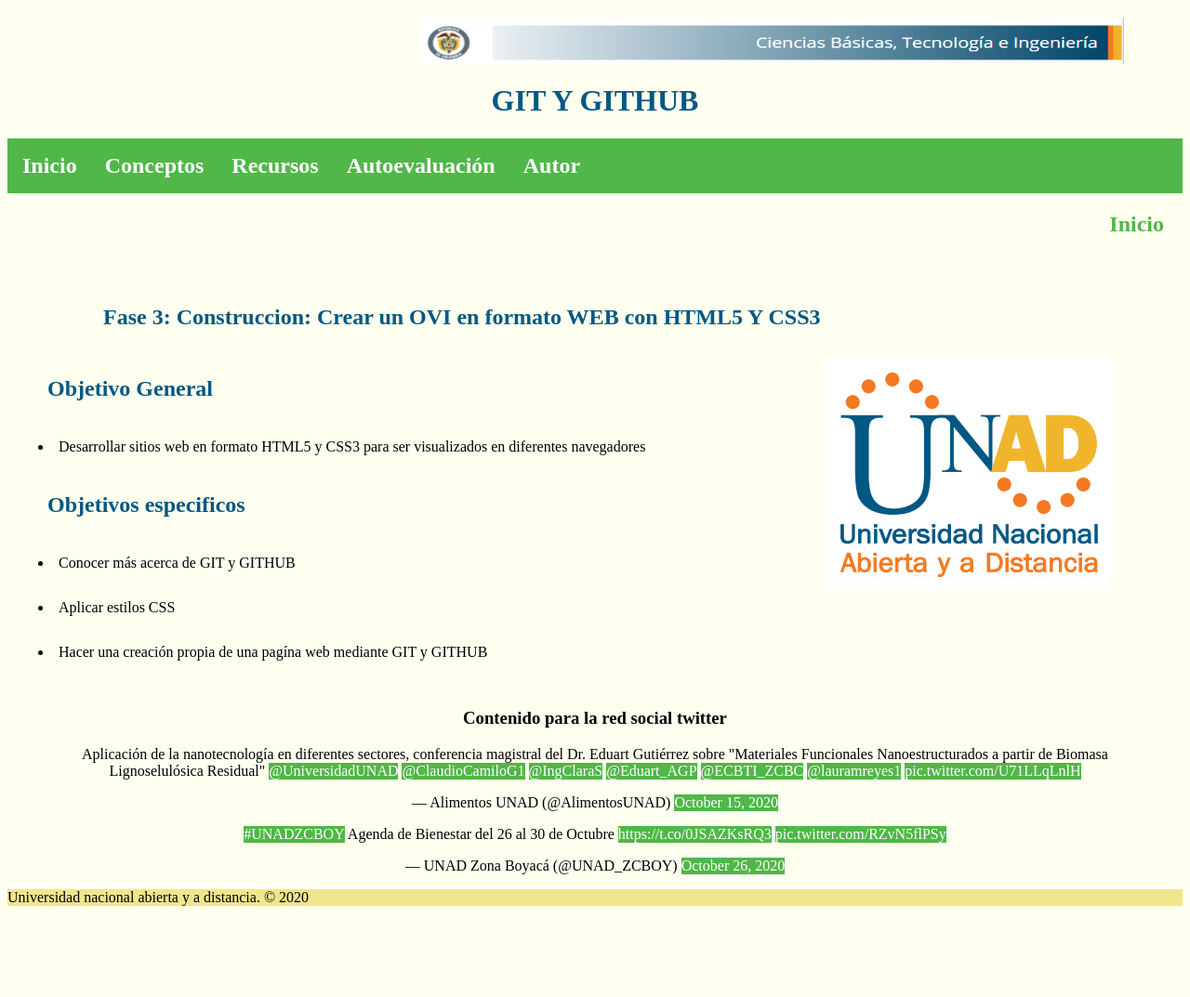
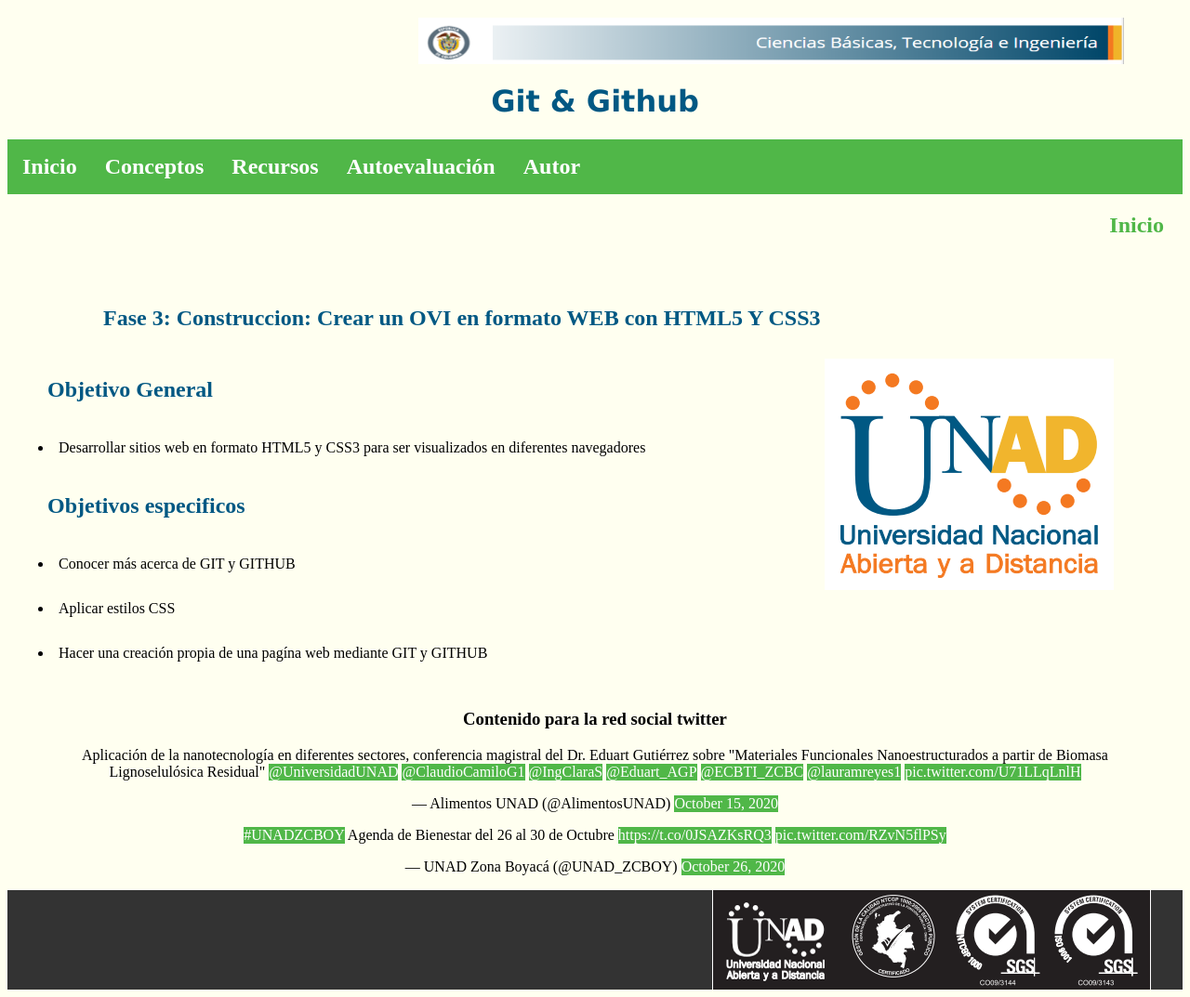
Before and after one commit to Leidy-hub/DSW-LEIDYRINCON, a plain HTML site: page inicio.html in a window 1280 px wide. Shown: the whole page at 93% size. Before the commit the page ends 983 px from the top, so only its background shows below. Drawn offline with Linux system fonts and the light colour scheme.

Commit message:
footers
Modificaciones

```diff
--- a/inicio.html
+++ b/inicio.html
@@ -15,7 +15,7 @@
 <body style ="background-color: #FFFFF0;">
 
 
-        <h1 style="color: #005883; text-align:center;" > GIT Y GITHUB</h1>
+        <h1 style="color: #005883; text-align:center; font-family:Verdana, Geneva, Tahoma, sans-serif;" > Git & Github</h1>
 
     <div class="menu">
         <table>
@@ -93,9 +93,11 @@
              }
             </style>
 
-        <footer style="  width: 100%; min-height: calc (100vh-100px-300px);background-color: khaki; " >
-    Universidad nacional abierta y a distancia. &copy; 2020
-        </footer>
+        <footer style="  width: 100%; min-height: calc (100vh-100px-300px);background-color: #333333; ">
+
+                    <img style="margin-left: 60%;" src="Mockup/calidad3.png" alt="">
+
+                </footer>
 
     </body>
 
```
Also changed, not shown: autoevaluacion01.html (+6 -0 lines), autoevaluacion02.html (+6 -0 lines), autor.html (+7 -0 lines), conceptos01.html (+5 -4 lines), conceptos02.html (+6 -0 lines), recursos01.html (+5 -0 lines), recursos02.html (+8 -0 lines), Mockup/calidad2.png (added), Mockup/calidad3.png (added), Mockup/unad.png (added).
